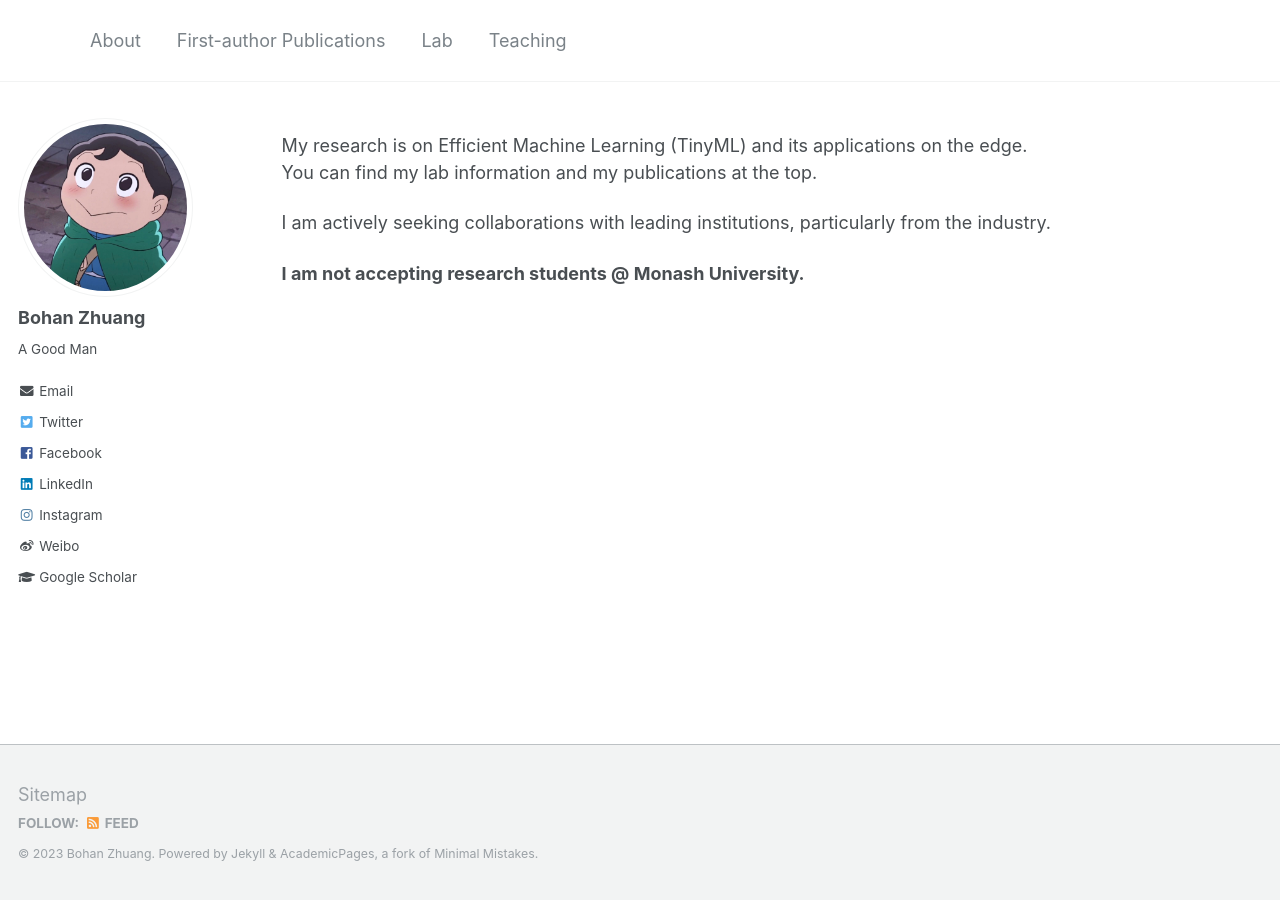
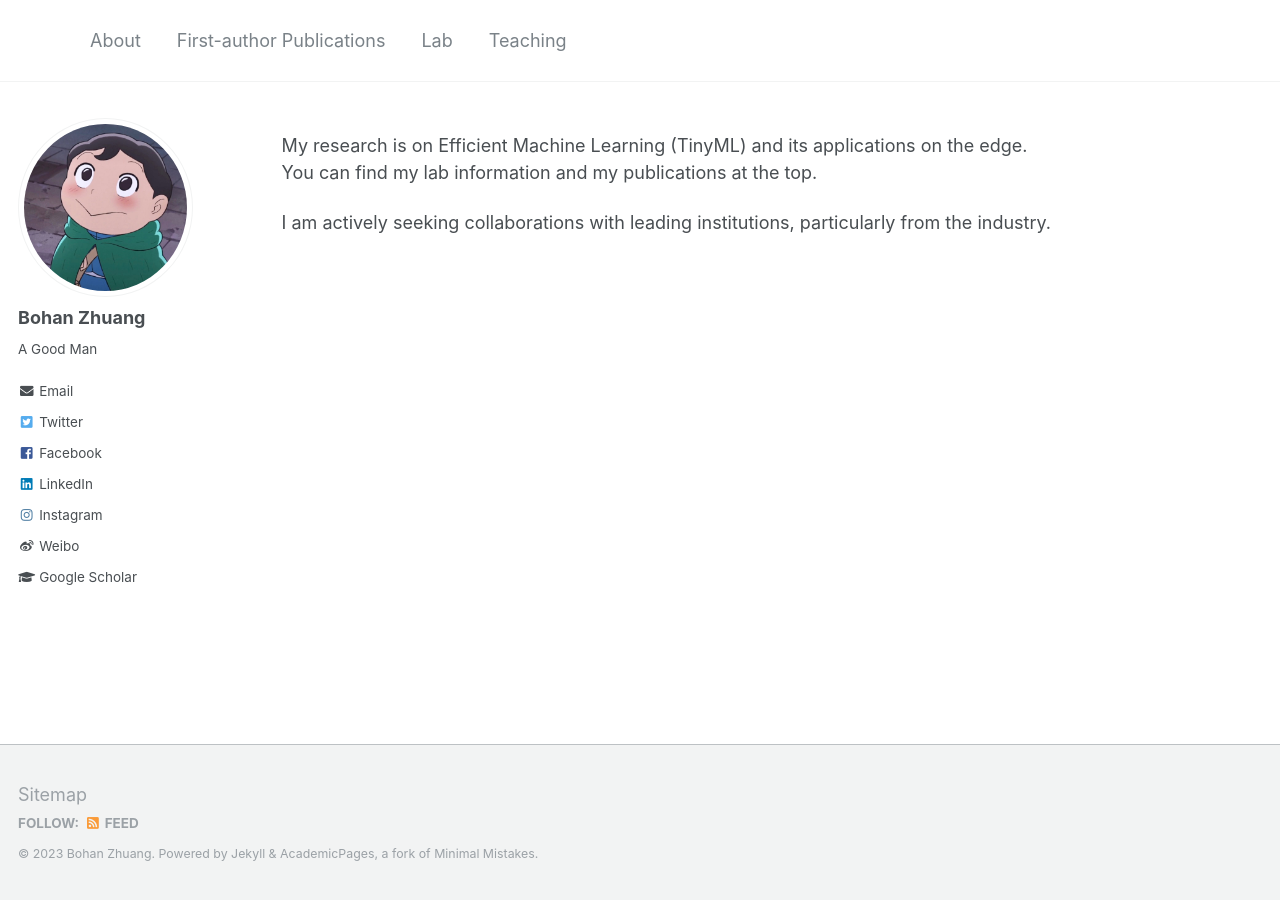
Before and after one commit to bohanzhuang/bohanzhuang.github.io, a Jekyll site: the page built from _pages/about.md, in a window 1280 px wide. Built offline with Jekyll 4.4.1, drawn with Linux system fonts in a browser that asks for light colours.

Commit message:
Update about.md

```diff
--- a/_pages/about.md
+++ b/_pages/about.md
@@ -12,5 +12,3 @@ redirect_from:
 My research is on Efficient Machine Learning (TinyML) and its applications on the edge. You can find my lab information and my publications at the top.
 
 I am actively seeking collaborations with leading institutions, particularly from the industry.
-
-**I am not accepting research students @ Monash University.**
```
